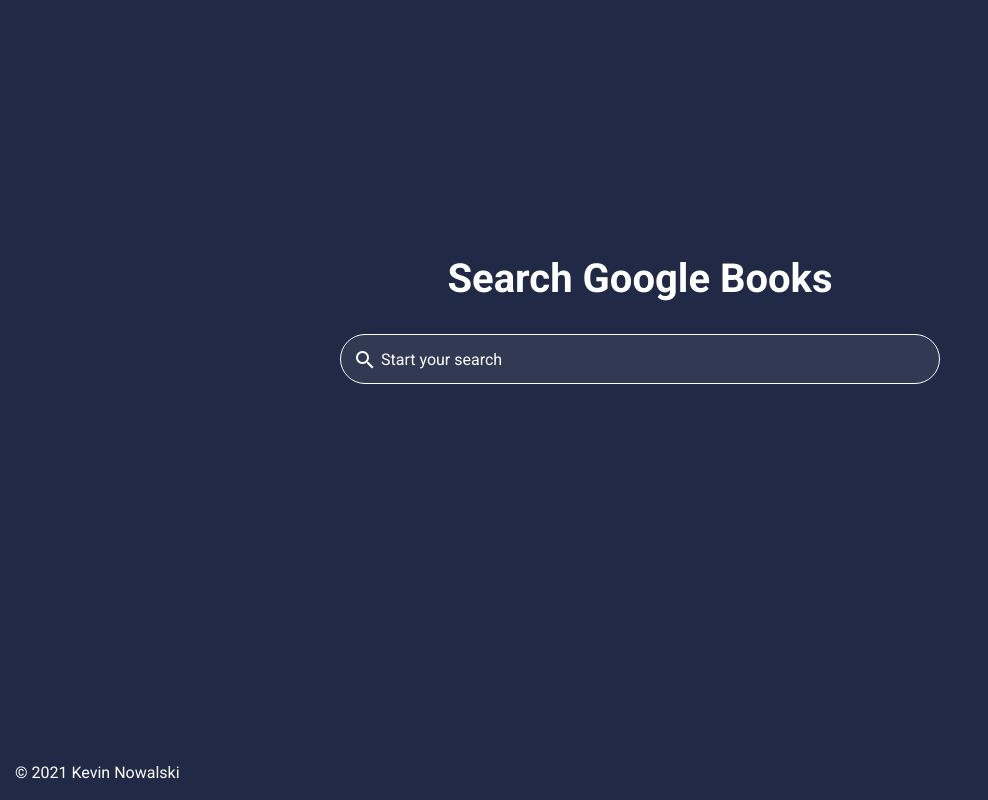
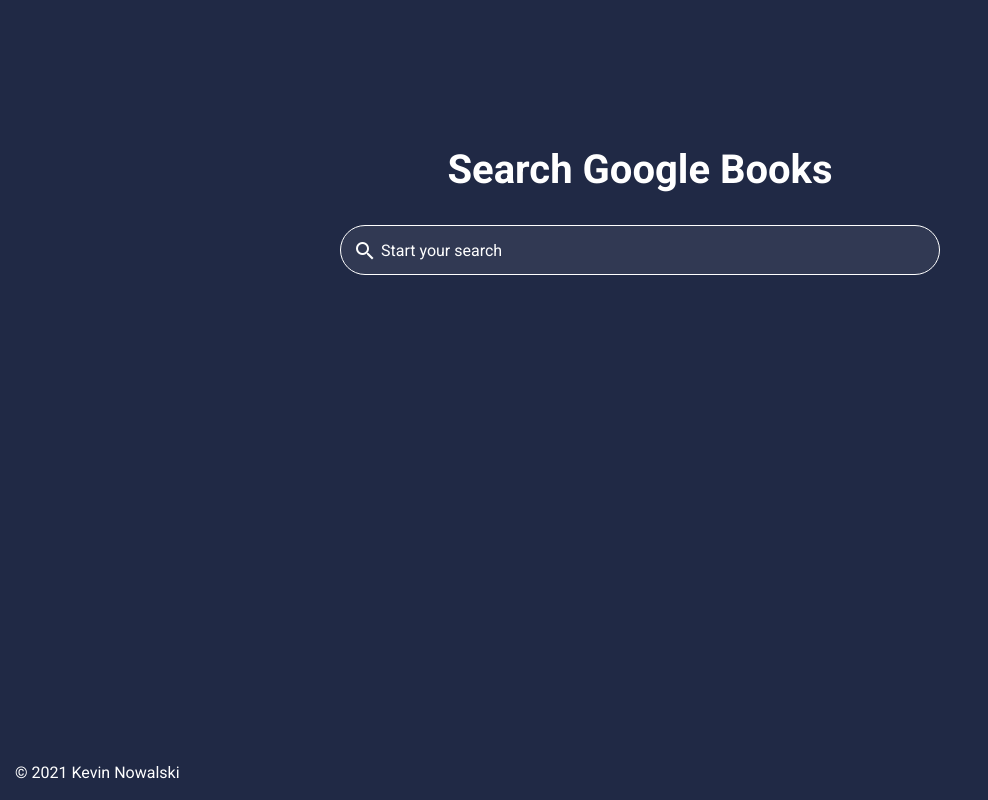
Before and after one commit to KevinNowalski/gb-search, a Nuxt app: page / in a window 1280 px wide. Shown: the whole page, without its empty margins (0-988 px from the left). Built offline with nearby package versions, Linux system fonts and the light colour scheme.

Commit message:
css updated

```diff
--- a/components/Search.vue
+++ b/components/Search.vue
@@ -73,7 +73,7 @@
         min-height:380px;
         display:flex;
         justify-content:center;
-        align-items:flex-end
+        align-items:center
     }
 
     #v-app-bar-title-form-inner h2{font-size:40px;text-align:center;margin-bottom:25px}
@@ -110,6 +110,10 @@
     .search .v-icon {
         display: no;
         margin-top: 8px;
+    }
+
+    #search-results {
+        margin-top: -95px
     }
 
     #search-results ul {
```
